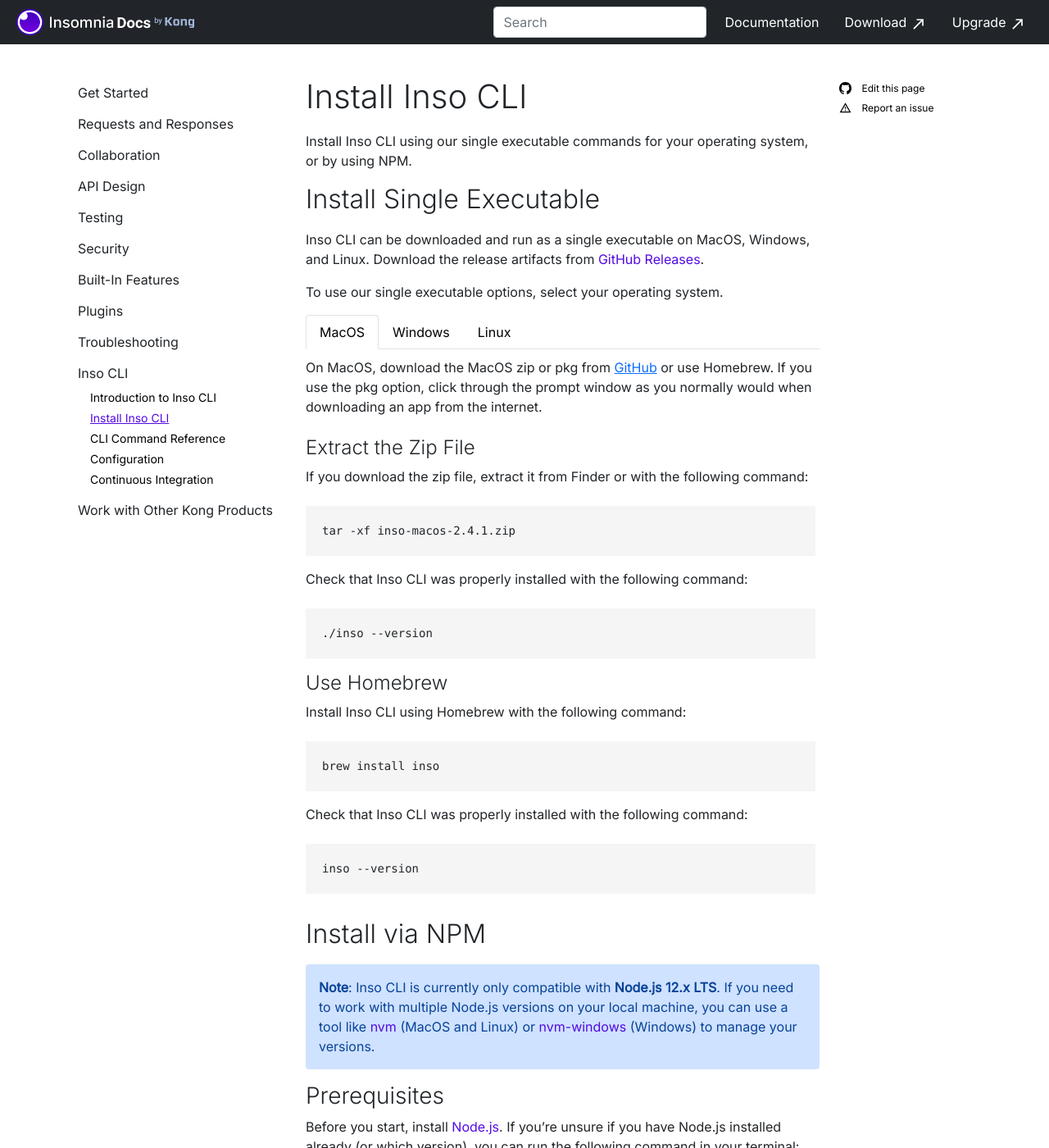
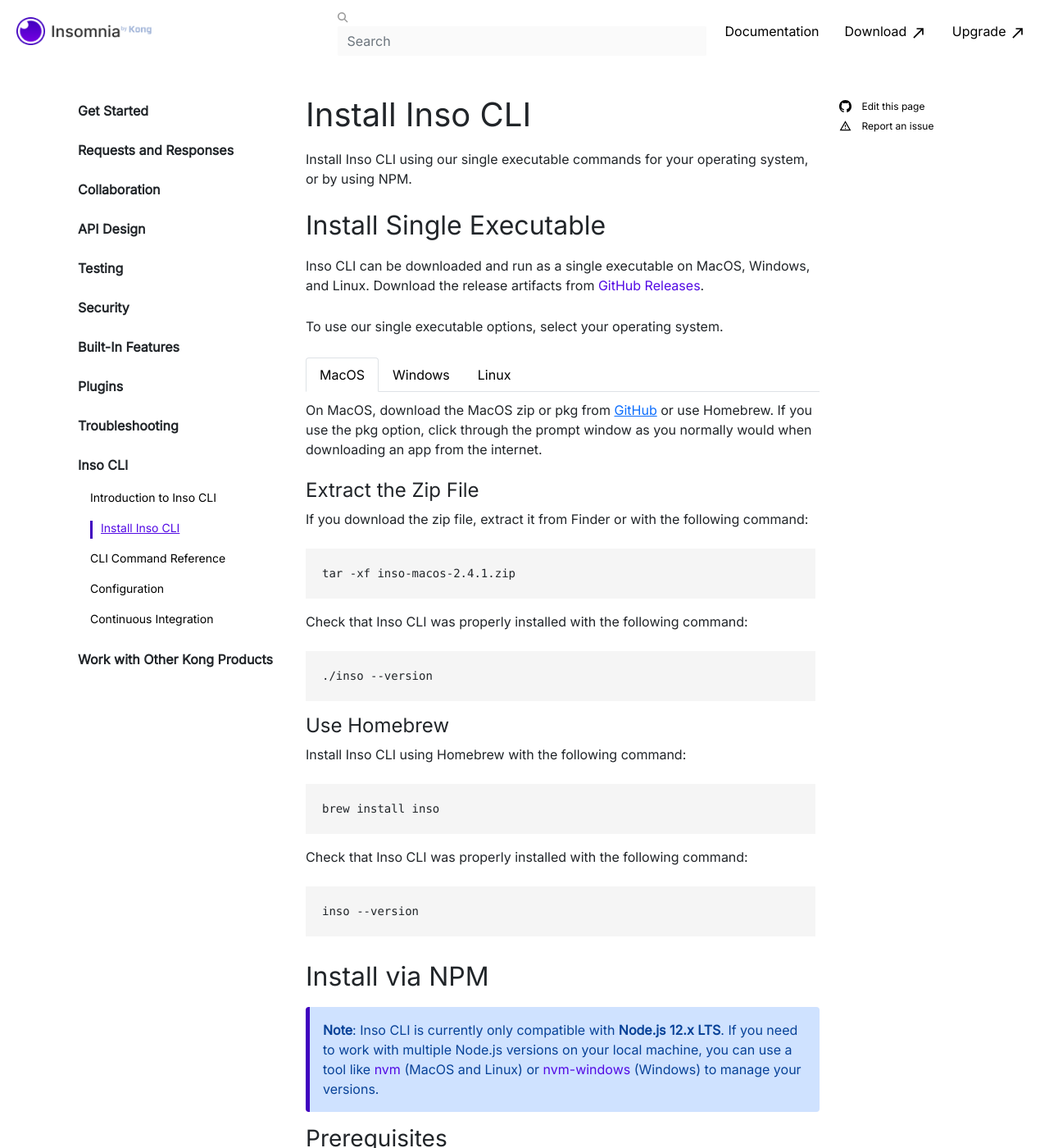
Before and after one commit to Kong/insomnia-docs, a Jekyll site: the page built from docs/inso-cli/install.md, in a window 1280 px wide and 1400 px high. Shown: the whole window at 82% size. Built offline with Jekyll 4.4.1, drawn with Linux system fonts in a browser that asks for light colours; comment, search, counter and statistics services are not loaded; some of the changed text lies outside the part shown.

Commit message:
WIP [DOCU-2168] Insomnia Docs starter styling updates

```diff
--- a/docs/_includes/footer.html
+++ b/docs/_includes/footer.html
@@ -2,7 +2,7 @@
     <div class="container">
         <div class="row align-items-md-stretch">
             <div class="col-md-3">
-                <ul>COMPANY
+                <ul><div class="footer-title">Company</div>
                     <li><a href="https://insomnia.rest/">Insomnia</a></li>
                     <li><a href="https://insomnia.rest/blog">Blog</a></li>
                     <li><a href="https://insomnia.rest/changelog">Changelog</a></li>
@@ -11,20 +11,20 @@
                 </ul>
             </div>
             <div class="col-md-3">
-                <ul>PRODUCTS
+                <ul><div class="footer-title">Products</div>
                     <li><a href="https://insomnia.rest/products/insomnia">Insomnia</a></li>
                     <li><a href="https://insomnia.rest/products/inso">Inso (CLI)</a></li>
                 </ul>
             </div>
             <div class="col-md-3">
-                <ul>RESOURCES
+                <ul><div class="footer-title">Resources</div>
                     <li><a href="https://app.insomnia.rest/app/login/">Sign In</a></li>
                     <li><a href="#">Documentation</a></li>
                     <li><a href="https://insomnia.rest/support">Support</a></li>
                 </ul>
             </div>
             <div class="col-md-3">
-                <ul>LEGAL
+                <ul><div class="footer-title">Legal</div>
                     <li><a href="https://insomnia.rest/privacy">Privacy Policy</a></li>
                     <li><a href="https://insomnia.rest/terms">Terms & Conditions</a></li>
                 </ul>
--- a/docs/_includes/main-nav.html
+++ b/docs/_includes/main-nav.html
@@ -1,4 +1,4 @@
-<nav class="navbar navbar-expand-lg navbar-dark bg-dark">
+<nav class="navbar navbar-expand-lg navbar-light bg-light">
   <a href="/">
     <img src="/assets/images/insomnia-docs-logo.png" alt="Insomnia logo" id="inso-logo">
   </a>
@@ -7,8 +7,12 @@
     </button>
     <div class="collapse navbar-collapse justify-content-end" id="navbarNav">
       <form class="form-inline">
-        <input id="algolia-input" class="form-control mr-sm-2" type="search" placeholder="Search" aria-label="Search">
-        <!-- <button class="btn btn-light my-2 my-sm-0" id="main-search" type="button">Search</button> -->
+        <div style="search-input-wrapper">
+          <img src="/assets/images/search-icon.png" alt="search icon">
+          <input id="algolia-input" class="form-control mr-sm-2" type="search" placeholder="Search" aria-label="Search">
+          <!-- <button class="btn btn-light my-2 my-sm-0" id="main-search" type="button">Search</button> -->
+        </div>
+      </input>
       </form>
       <ul class="navbar-nav">
         <li class="nav-item">
@@ -18,7 +22,7 @@
             <span>
               <a class="nav-link" href="https://insomnia.rest/download">
                 Download
-                <img class="ext-arrow" src="/assets/images/ext-arrow-white.svg" alt="">
+                <img class="ext-arrow" src="/assets/images/ext-arrow-black.svg" alt="">
               </a>
             </span>
           </li>
@@ -26,7 +30,7 @@
           <span>
             <a class="nav-link" href="https://insomnia.rest/pricing">
               Upgrade
-              <img class="ext-arrow" src="/assets/images/ext-arrow-white.svg" alt="">
+              <img class="ext-arrow" src="/assets/images/ext-arrow-black.svg" alt="">
             </a>
           </span>
         </li>
--- a/docs/_includes/sidebar-nav.html
+++ b/docs/_includes/sidebar-nav.html
@@ -2,8 +2,8 @@
   <ul class="list-unstyled ps-0">
     <li class="mb-1">
     {% for item in site.data.main-nav.toc %}
-      <button class="nav-button btn btn-toggle align-items-center rounded collapsed text-start ps-0" data-bs-toggle="collapse" data-bs-target="#{{ item.collapse-id }}-collapse" aria-expanded="true">
-        <span>
+      <button class="nav-button btn btn-toggle align-items-center rounded collapsed text-start ps-0 pb-3" data-bs-toggle="collapse" data-bs-target="#{{ item.collapse-id }}-collapse" aria-expanded="true">
+        <span class="menu-title">
           {{ item.title }}
         </span>
       </button>
@@ -11,7 +11,7 @@
         <ul class="btn-toggle-nav list-unstyled fw-normal pb-1 small">
           {% for entry in item.items %}
             {% assign currentEntry = entry.url | append: '/' %}
-            <li class="doc-link ps-3 pb-1 text-start {% if currentEntry == page.url %} list-active {% endif %}">
+            <li class="doc-link ps-3 pb-3 text-start {% if currentEntry == page.url %} list-active {% endif %}">
               <a href="{{ entry.url }}">
                 {{ entry.title }}
               </a>
--- a/docs/assets/css/styles.scss
+++ b/docs/assets/css/styles.scss
@@ -107,6 +107,8 @@
 
 .alert {
     border: none;
+    border-left: 5px solid #4000BF;
+
     code {
         background-color: white;
     }
@@ -165,7 +167,7 @@
 }
 
 .nav-link {
-    color: white !important;
+    color: black !important;
     display: inline;
 
     &:hover {
@@ -179,6 +181,19 @@
     }
 }
 
+.menu-title {
+    font-weight: 600;
+}
+
+.footer-title {
+    font-weight: 700;
+    padding-bottom: 20px;
+}
+
+.bg-light {
+    background-color: white !important;
+}
+
 li.doc-link {
     padding-left: 15px;
     padding-bottom: 2px;
@@ -186,11 +201,15 @@
     a {
         text-decoration: none;
         color: black;
+        padding-bottom: 5px;
     }
 
     &.list-active > a {
         color: $mid-purple;
         text-decoration: underline;
+        border-left: 3px solid #4000BF;
+        padding-left: 10px;
+        left: 10px;
     }
 
     a:hover {
@@ -217,7 +236,7 @@
 }
 
 h1, h2, h3, h4, h5 {
-    font-weight: 300;
+    font-weight: 500;
 }
 
 h2 {
@@ -226,6 +245,7 @@
 
 p {
     font-weight: 400;
+    padding-bottom: 10px;
 
     img {
         border: 1px grey solid;
@@ -248,6 +268,10 @@
 
 .main-body-container {
     padding: 40px 20px 40px 20px;
+}
+
+.bg-light {
+    background-color: white !important;
 }
 
 // footer styling
@@ -327,6 +351,29 @@
     margin-left: 20px;
 }
 
+.search-input-wrapper {
+    align-items: center;
+}
+
+.form-control {
+    width: 700px;
+    border-radius: 2px;
+    border: none;
+    background-color: #FAFAFA;
+
+    @media (max-width: 1300px) {
+        width: 450px;
+    }
+
+    @media (max-width: 1000px) {
+        width: 400px;
+    }
+
+    @media (max-width: 999px) {
+        width: 200px;
+    }
+}
+
 // 404 page styling
 #error-content {
     margin: 10px auto;
--- a/docs/index.html
+++ b/docs/index.html
@@ -2,7 +2,7 @@
 layout: home
 ---
 
-<div class="h-100 p-5 text-white bg-dark">
+<div class="h-100 p-5 text-black bg-light">
         <div class="container">
         <h1 class="display-4">Welcome to {{ site.title }}</h1>
         <div style="max-width:600px;">
```
Also changed, not shown: other parts of docs/_includes/footer.html (+1 -1 lines), docs/assets/images/insomnia-docs-logo.png, docs/assets/images/search-icon.png (added).
